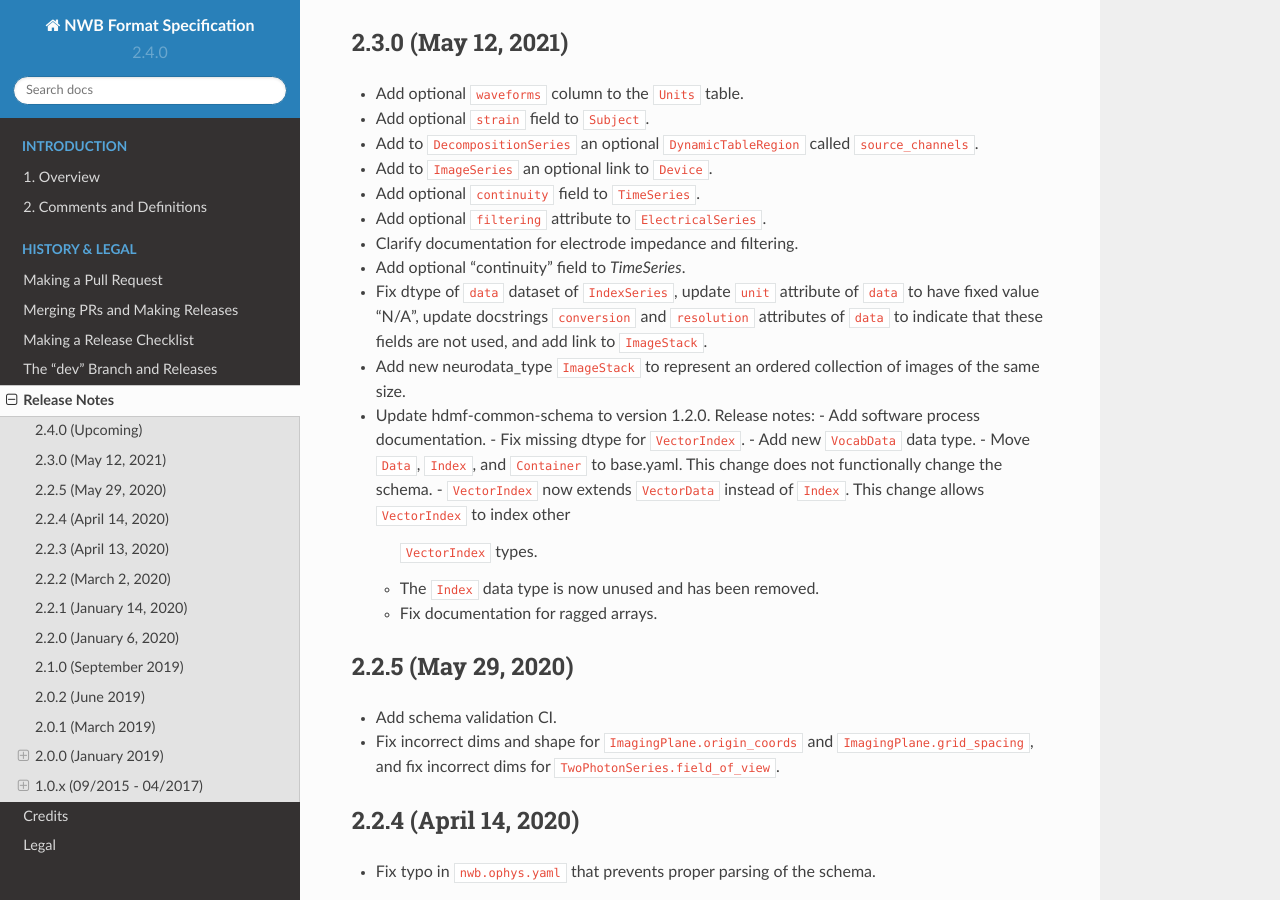
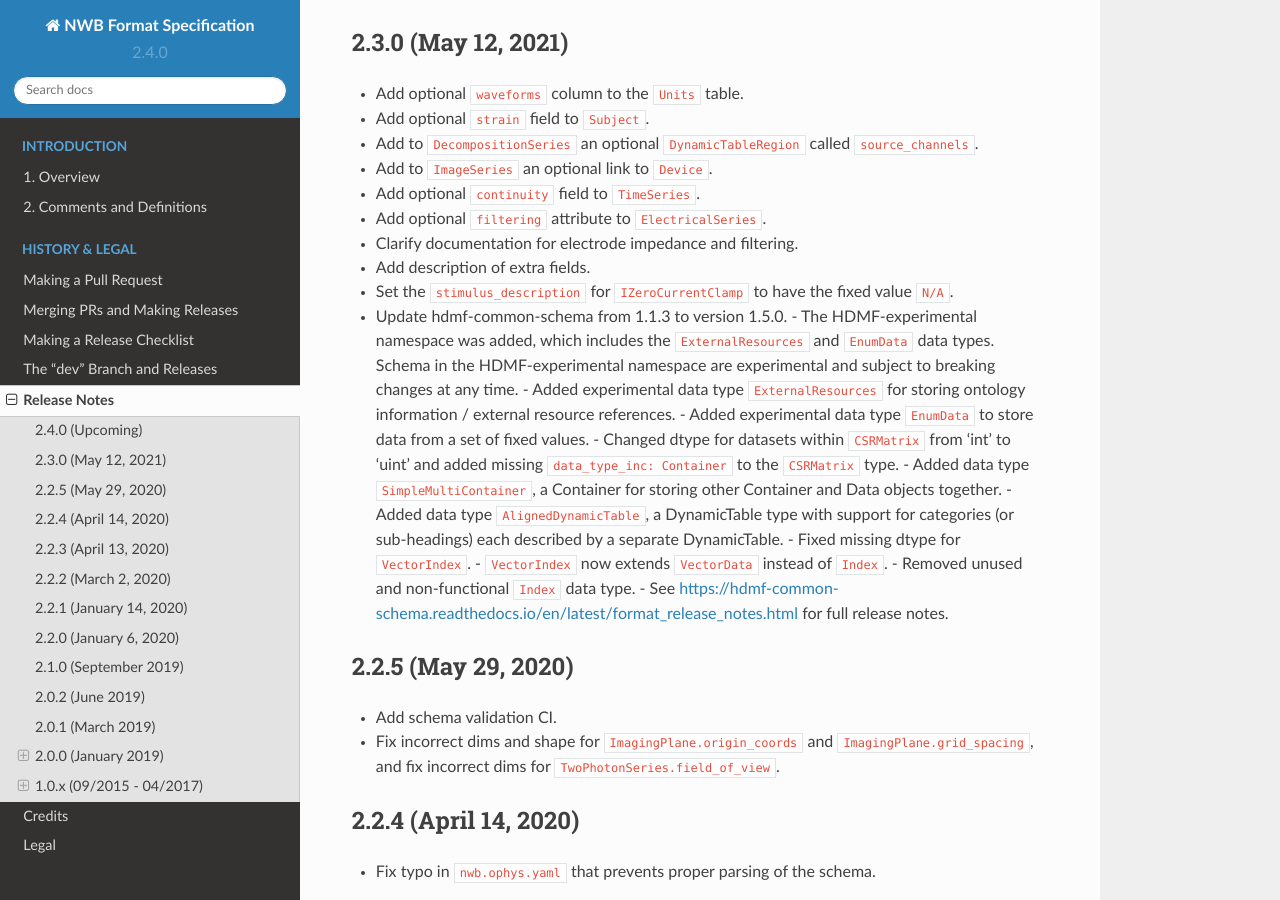
Before and after one commit to NeurodataWithoutBorders/nwb-schema, a Sphinx documentation site: the page built from docs/format/source/format_release_notes.rst, in a window 1280 px wide and 900 px high, scrolled down 486 px. Built offline with Sphinx 7.4.7 and the Read the Docs theme 2.0.0, drawn with Linux system fonts in a browser that asks for light colours.

Commit message:
Update format_release_notes.rst

```diff
--- a/docs/format/source/format_release_notes.rst
+++ b/docs/format/source/format_release_notes.rst
@@ -18,7 +18,6 @@ Release Notes
 
 2.3.0 (May 12, 2021)
 ---------------------
-
 - Add optional ``waveforms`` column to the ``Units`` table.
 - Add optional ``strain`` field to ``Subject``.
 - Add to ``DecompositionSeries`` an optional ``DynamicTableRegion`` called ``source_channels``.
@@ -26,21 +25,21 @@ Release Notes
 - Add optional ``continuity`` field to ``TimeSeries``.
 - Add optional ``filtering`` attribute to ``ElectricalSeries``.
 - Clarify documentation for electrode impedance and filtering.
-- Add optional "continuity" field to `TimeSeries`.
-- Fix dtype of ``data`` dataset of ``IndexSeries``, update ``unit`` attribute of ``data`` to have fixed value "N/A",
-  update docstrings ``conversion`` and ``resolution`` attributes of ``data`` to indicate that these fields are not
-  used, and add link to ``ImageStack``.
-- Add new neurodata_type ``ImageStack`` to represent an ordered collection of images of the same size.
-
-- Update hdmf-common-schema to version 1.2.0. Release notes:
-  - Add software process documentation.
-  - Fix missing dtype for ``VectorIndex``.
-  - Add new ``VocabData`` data type.
-  - Move ``Data``, ``Index``, and ``Container`` to base.yaml. This change does not functionally change the schema.
-  - ``VectorIndex`` now extends ``VectorData`` instead of ``Index``. This change allows ``VectorIndex`` to index other
-    ``VectorIndex`` types.
-  - The ``Index`` data type is now unused and has been removed.
-  - Fix documentation for ragged arrays.
+- Add description of extra fields.
+- Set the ``stimulus_description`` for ``IZeroCurrentClamp`` to have the fixed value ``N/A``.
+- Update hdmf-common-schema from 1.1.3 to version 1.5.0.
+  - The HDMF-experimental namespace was added, which includes the ``ExternalResources`` and ``EnumData``
+  data types. Schema in the HDMF-experimental namespace are experimental and subject to breaking changes at any time.
+  - Added experimental data type ``ExternalResources`` for storing ontology information / external resource references.
+  - Added experimental data type ``EnumData`` to store data from a set of fixed values.
+  - Changed dtype for datasets within ``CSRMatrix`` from 'int' to 'uint' and added missing ``data_type_inc: Container``
+  to the ``CSRMatrix`` type.
+  - Added data type ``SimpleMultiContainer``, a Container for storing other Container and Data objects together.
+  - Added data type ``AlignedDynamicTable``, a DynamicTable type with support for categories (or sub-headings) each described by a separate DynamicTable.
+  - Fixed missing dtype for ``VectorIndex``.
+  - ``VectorIndex`` now extends ``VectorData`` instead of ``Index``.
+  - Removed unused and non-functional ``Index`` data type.
+  - See https://hdmf-common-schema.readthedocs.io/en/latest/format_release_notes.html for full release notes.
 
 2.2.5 (May 29, 2020)
 ----------------------
```
